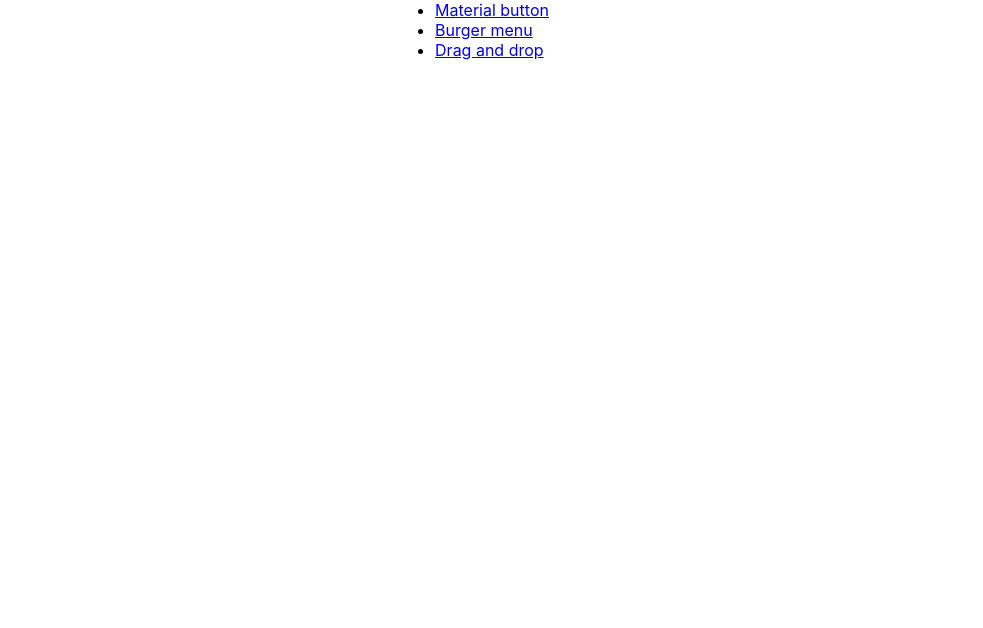
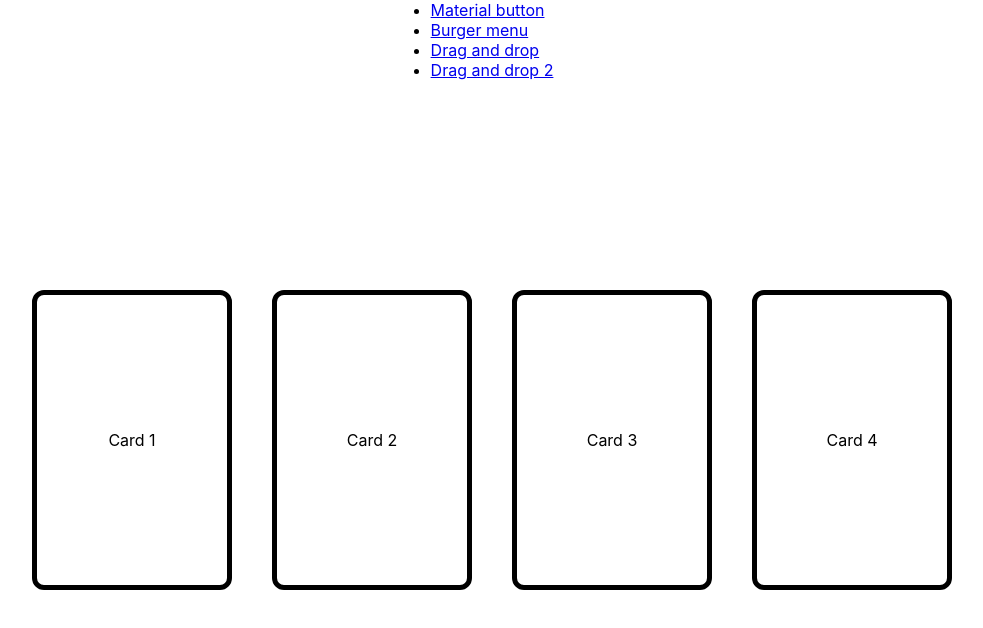
Before and after one commit to Artem-Pavlenko/react-components, a React (Create React App) app: page /dragAndDrop2 in a window 1280 px wide. Shown: the top 628 px of the page, without its empty margins (148-1131 px from the left). Built offline with nearby package versions, Linux system fonts and the light colour scheme.

Commit message:
simple drag and drop (with array)

```diff
--- a/src/App.tsx
+++ b/src/App.tsx
@@ -4,6 +4,7 @@ import './App.css'
 import {MaterialButton} from "./Components/MaterialButton/MaterialButton";
 import {BurgerMenu} from "./Components/BurgerMenu/BurgerMenu";
 import {DragAndDrop} from "./Components/DragAndDrop/DragAndDrop";
+import {DragAndDrop2} from "./Components/DragAndDrop2/DragAndDrop2";
 
 function App() {
     return (
@@ -13,12 +14,14 @@ function App() {
                     <li><Link to={'/button'}>Material button</Link></li>
                     <li><Link to={'/burgerMenu'}>Burger menu</Link></li>
                     <li><Link to={'/dragAndDrop'}>Drag and drop</Link></li>
+                    <li><Link to={'/dragAndDrop2'}>Drag and drop 2</Link></li>
                 </ul>
             </div>
             <Switch>
                 <Route path={'/button'} render={() => <MaterialButton/>}/>
                 <Route path={'/burgerMenu'} render={() => <BurgerMenu/>}/>
                 <Route path={'/dragAndDrop'} render={() => <DragAndDrop/>}/>
+                <Route path={'/dragAndDrop2'} render={() => <DragAndDrop2/>}/>
             </Switch>
         </div>
     )
--- /dev/null
+++ b/src/Components/DragAndDrop2/DragAndDrop2.module.css
@@ -0,0 +1,34 @@
+
+.cardBlock {
+    min-width: 100vh;
+    min-height: 90vh;
+    display: flex;
+    justify-content: center;
+    align-items: center;
+}
+
+.card {
+    width: 200px;
+    height: 300px;
+    border-radius: 12px;
+    border: 5px solid;
+    display: flex;
+    align-items: center;
+    justify-content: center;
+    margin: 20px;
+    cursor: grab;
+}
+
+.hovered {
+    box-shadow: 0 0 7px 5px rgba(0, 0, 0, .2);
+    background-color: darkcyan;
+}
+
+.leave {
+    box-shadow: none;
+    background-color: white;
+}
+
+.hide {
+    display: none;
+}
--- /dev/null
+++ b/src/Components/DragAndDrop2/DragAndDrop2.tsx
@@ -0,0 +1,73 @@
+import React, {useState} from "react"
+import s from "./DragAndDrop2.module.css"
+
+type CardType = {
+    id: number
+    order: number
+    text: string
+}
+
+export const DragAndDrop2 = () => {
+
+    const [cardList, setCardList] = useState<CardType[]>([
+        {id: 1, order: 1, text: 'Card 1'},
+        {id: 3, order: 3, text: 'Card 3'},
+        {id: 2, order: 2, text: 'Card 2'},
+        {id: 4, order: 4, text: 'Card 4'}
+    ])
+
+    const [currentCard, serCurrentCard] = useState<CardType | null>(null)
+
+    function dragStart(e: React.DragEvent<HTMLDivElement>, card: CardType) {
+        // TypeError: Cannot read property 'style' of null
+        // setTimeout( () => e.currentTarget.style.background = 'red', 0)
+        console.log('card: ', card)
+        serCurrentCard(card)
+    }
+
+    function dragEnd(e: React.DragEvent<HTMLDivElement>) {
+        e.currentTarget.className = `${s.card} ${s.leave}`
+
+    }
+
+    function dragOver(e: React.DragEvent<HTMLDivElement>) {
+        e.preventDefault()
+        e.currentTarget.className = `${s.card} ${s.hovered}`
+    }
+
+    function drop(e: React.DragEvent<HTMLDivElement>, card: CardType) {
+        e.preventDefault()
+        setCardList(cardList.sort(sortCard).map(c => {
+            if (c.id === card.id) {
+                if (currentCard)
+                    return {...c, order: currentCard.order}
+            }
+            // @ts-ignore
+            if (c.id === currentCard.id) {
+                return {...c, order: card.order}
+            }
+            return c
+        }))
+        e.currentTarget.className = `${s.card} ${s.leave}`
+    }
+
+    const sortCard = (a: CardType, b: CardType) => (a.order > b.order) ? 1 : -1
+
+    return (
+        <div className={s.cardBlock}>
+            {cardList.sort(sortCard).map(card =>
+                <div
+                    className={s.card}
+                    key={card.id}
+                    draggable={true}
+                    onDragStart={(e) => dragStart(e, card)}
+                    onDragLeave={(e) => dragEnd(e)}
+                    onDragEnd={(e) => dragEnd(e)}
+                    onDragOver={(e) => dragOver(e)}
+                    onDrop={(e) => drop(e, card)}
+                >
+                    {card.text}
+                </div>)}
+        </div>
+    )
+}
--- a/src/Components/MaterialButton/MaterialButton.tsx
+++ b/src/Components/MaterialButton/MaterialButton.tsx
@@ -20,9 +20,9 @@ export const MaterialButton = () => {
         setPositionY(posY)
     }
 
-    const removeCircleItem = () => {
-        setShow(false)
-    }
+    // const removeCircleItem = () => {
+    //
+    // }
 
     const click = (event: MouseEvent<HTMLButtonElement> | MouseEvent) => {
         const offset = container && container.current && container.current.getBoundingClientRect()
```
